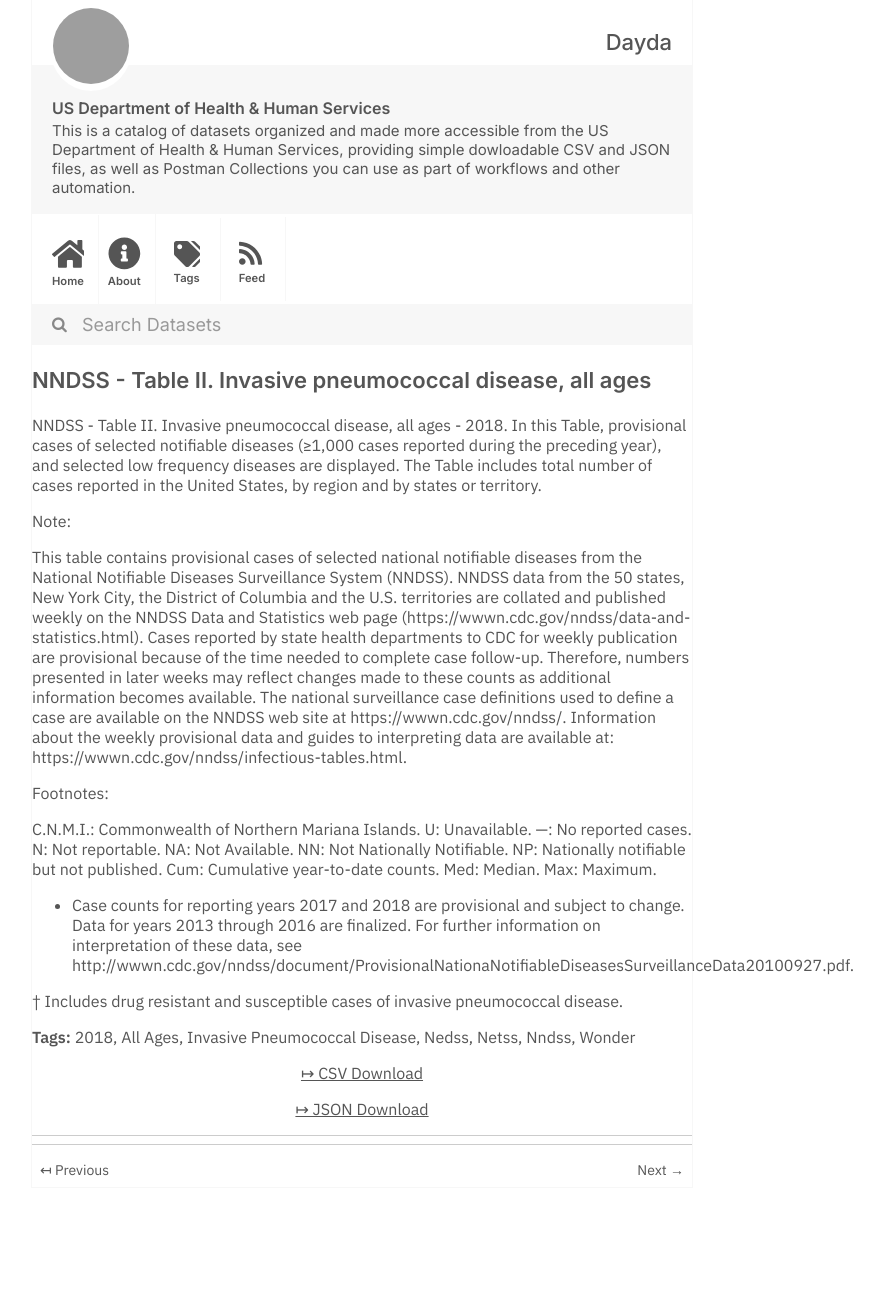
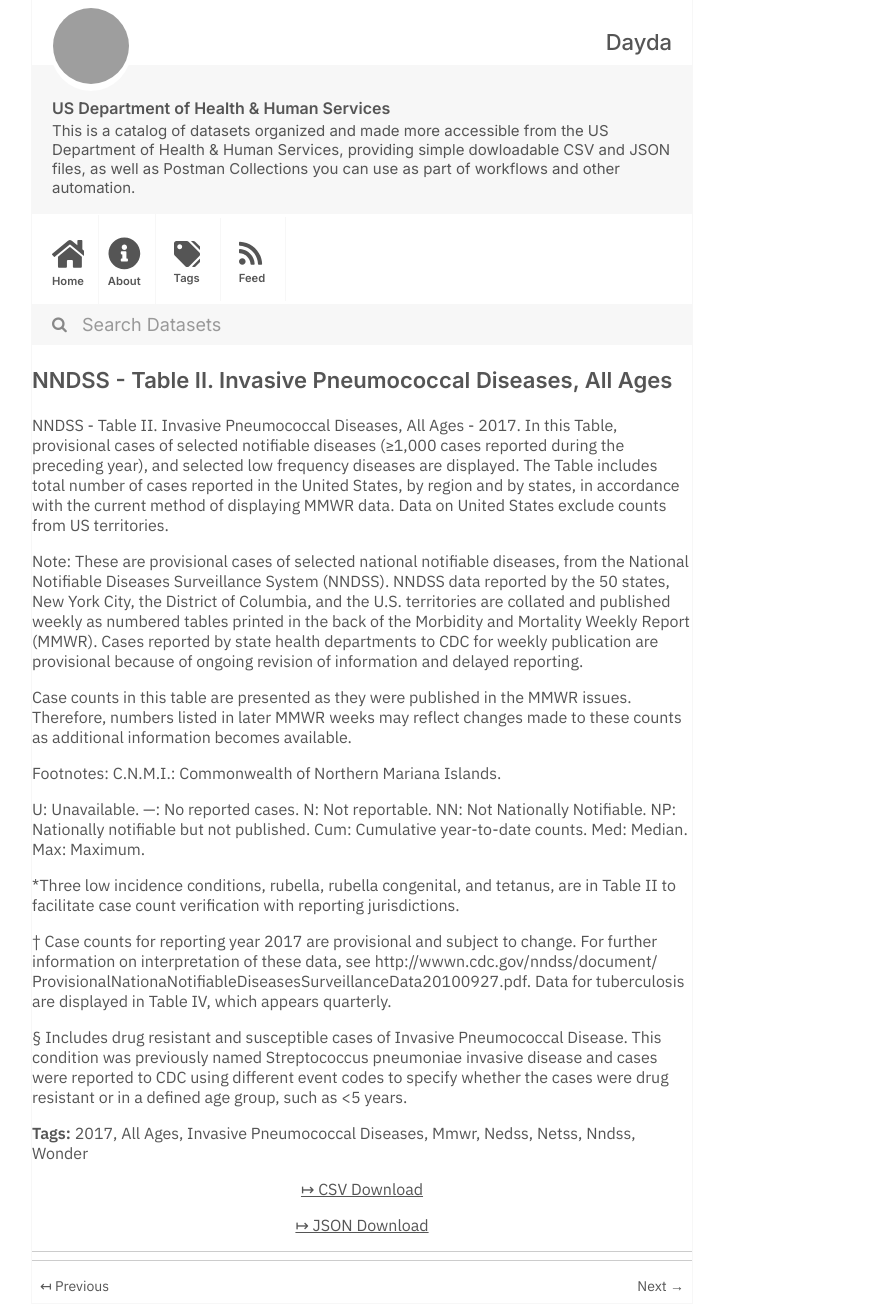
Before and after one commit to dayda-entities/us-department-of-health-and-human-services, a Jekyll site: the page built from _posts/2020-11-10-nndss-table-ii-invasive-pneumo.md, in a window 1280 px wide. Shown: the whole page, without its empty margins (278-1162 px from the left). Built offline with Jekyll 4.4.1, drawn with Linux system fonts in a browser that asks for light colours; before the commit the page ends 1188 px from its top, so only the background shows below that; grey boxes are pictures that could not be loaded.

Commit message:
Publish Data

```diff
--- a/_posts/2020-11-10-nndss-table-ii-invasive-pneumo.md
+++ b/_posts/2020-11-10-nndss-table-ii-invasive-pneumo.md
@@ -1,34 +1,38 @@
 ---
-title: 'NNDSS - Table II. Invasive pneumococcal disease, all ages'
-created: '2020-11-10T16:17:18.905201'
-modified: '2021-04-17T02:58:22.072516'
+title: 'NNDSS - Table II. Invasive Pneumococcal Diseases, All Ages'
+created: '2020-11-10T16:18:29.696992'
+modified: '2021-04-25T14:54:05.317825'
 state: active
 type: dataset
 tags:
-  - '2018'
+  - '2017'
   - All Ages
-  - Invasive Pneumococcal Disease
+  - Invasive Pneumococcal Diseases
+  - Mmwr
   - Nedss
   - Netss
   - Nndss
   - Wonder
 groups: []
-csv_url: 'https://data.cdc.gov/api/views/n24i-76tn/rows.csv?accessType=DOWNLOAD'
-json_url: 'https://data.cdc.gov/api/views/n24i-76tn/rows.json?accessType=DOWNLOAD'
+csv_url: 'https://data.cdc.gov/api/views/mbsb-z5f8/rows.csv?accessType=DOWNLOAD'
+json_url: 'https://data.cdc.gov/api/views/mbsb-z5f8/rows.json?accessType=DOWNLOAD'
 layout: post
 
 ---
-NNDSS - Table II. Invasive pneumococcal disease, all ages - 2018. In this Table, provisional cases of selected notifiable diseases (≥1,000 cases reported during the preceding year), and selected low frequency diseases are displayed. The Table includes total number of cases reported in the United States, by region and by states or territory.
+NNDSS - Table II. Invasive Pneumococcal Diseases, All Ages - 2017. In this Table, provisional cases of selected notifiable diseases (≥1,000 cases reported during the preceding year), and selected low frequency diseases are displayed. The Table includes total number of cases reported in the United States, by region and by states, in accordance with the current method of displaying MMWR data.  Data on United States exclude counts from US territories.
 
 Note:
+These are provisional cases of selected national notifiable diseases, from the National Notifiable Diseases Surveillance System (NNDSS). NNDSS data reported by the 50 states, New York City, the District of Columbia, and the U.S. territories are collated and published weekly as numbered tables printed in the back of the Morbidity and Mortality Weekly Report (MMWR). Cases reported by state health departments to CDC for weekly publication are provisional because of ongoing revision of information and delayed reporting.
 
-This table contains provisional cases of selected national notifiable diseases from the National Notifiable Diseases Surveillance System (NNDSS). NNDSS data from the 50 states, New York City, the District of Columbia and the U.S. territories are collated and published weekly on the NNDSS Data and Statistics web page (https://wwwn.cdc.gov/nndss/data-and-statistics.html). Cases reported by state health departments to CDC for weekly publication are provisional because of the time needed to complete case follow-up.  Therefore, numbers presented in later weeks may reflect changes made to these counts as additional information becomes available. The national surveillance case definitions used to define a case are available on the NNDSS web site at https://wwwn.cdc.gov/nndss/. Information about the weekly provisional data and guides to interpreting data are available at: https://wwwn.cdc.gov/nndss/infectious-tables.html.
+Case counts in this table are presented as they were published in the MMWR issues. Therefore, numbers listed in later MMWR weeks may reflect changes made to these counts as additional information becomes available.
 
 Footnotes:
+ C.N.M.I.: Commonwealth of Northern Mariana Islands.
 
-C.N.M.I.: Commonwealth of Northern Mariana Islands.
-U: Unavailable. —: No reported cases. N: Not reportable. NA:  Not Available.  NN: Not Nationally Notifiable. NP: Nationally notifiable but not published. Cum: Cumulative year-to-date counts. Med: Median. Max: Maximum.
+ U: Unavailable. —: No reported cases. N: Not reportable. NN: Not Nationally Notifiable. NP: Nationally notifiable but not published. Cum: Cumulative year-to-date counts. Med: Median. Max: Maximum.
 
-* Case counts for reporting years 2017 and 2018 are provisional and subject to change. Data for years 2013 through 2016 are finalized. For further information on interpretation of these data, see http://wwwn.cdc.gov/nndss/document/ProvisionalNationaNotifiableDiseasesSurveillanceData20100927.pdf.
+*Three low incidence conditions, rubella, rubella congenital, and tetanus, are in Table II to facilitate case count verification with reporting jurisdictions.
 
-† Includes drug resistant and susceptible cases of invasive pneumococcal disease.
+† Case counts for reporting year 2017 are provisional and subject to change. For further information on interpretation of these data, see http://wwwn.cdc.gov/nndss/document/ ProvisionalNationaNotifiableDiseasesSurveillanceData20100927.pdf. Data for tuberculosis are displayed in Table IV, which appears quarterly.
+
+§ Includes drug resistant and susceptible cases of Invasive Pneumococcal Disease. This condition was previously named Streptococcus pneumoniae invasive disease and cases were reported to CDC using different event codes to specify whether the cases were drug resistant or in a defined age group, such as <5 years.
```
